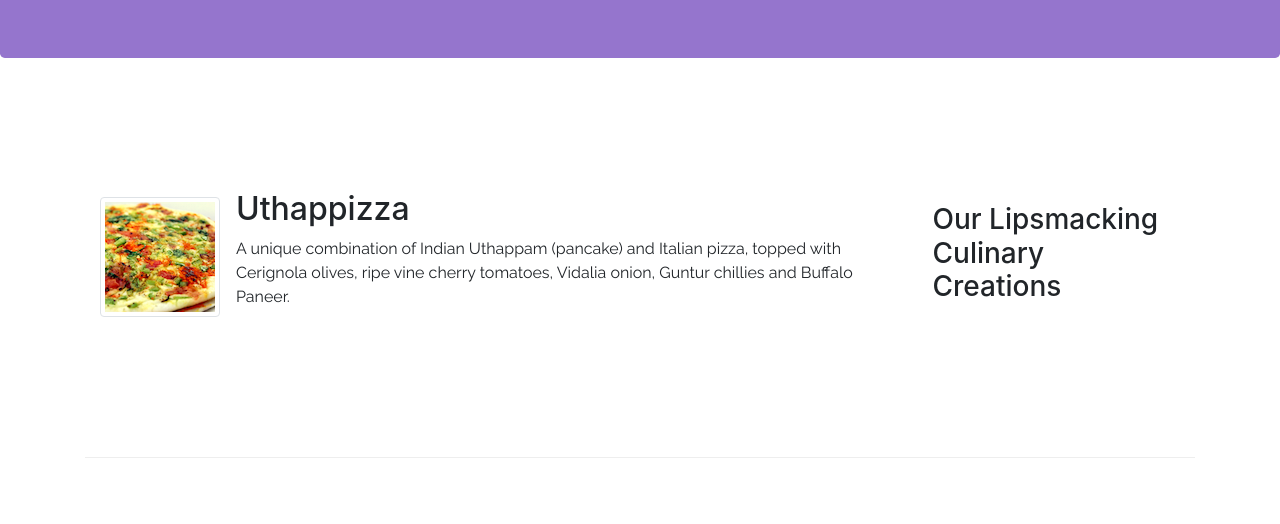
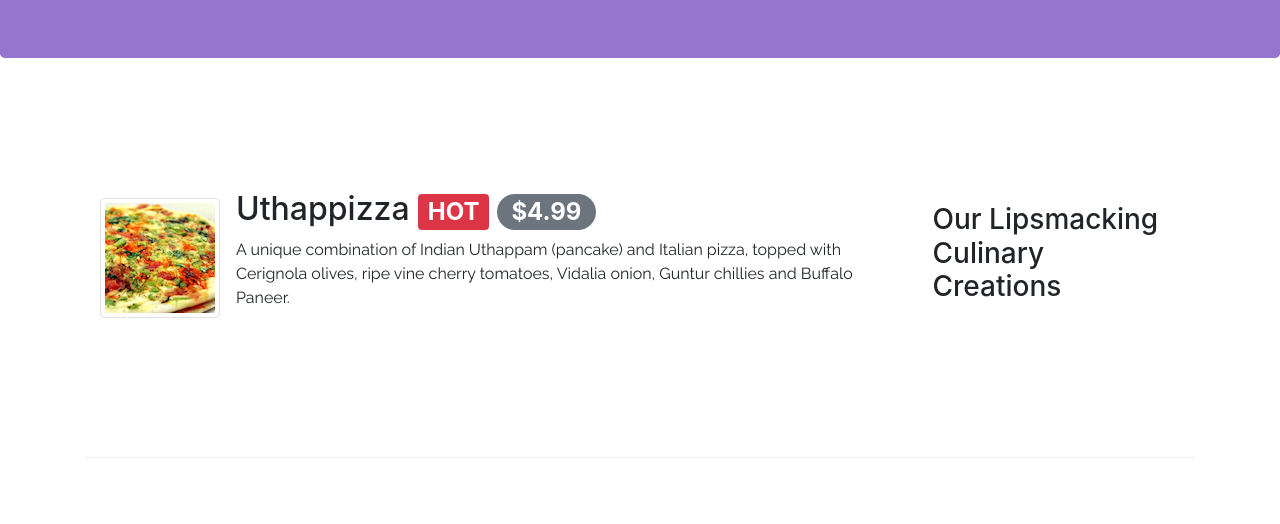
Before and after one commit to classydraught/robovidhya, a website: page index.html in a window 1280 px wide. Shown: the part 276-800 px from the top of the page. Drawn offline with nearby package versions, Linux system fonts and the light colour scheme.

Commit message:
aleting users

```diff
--- a/index.html
+++ b/index.html
@@ -96,7 +96,12 @@
               alt="Uthappizza"
             />
             <div class="media-body">
-              <h2 class="mt-0">Uthappizza</h2>
+              <h2 class="mt-0">
+                Uthappizza <span class="badge badge-danger mr-2">HOT</span
+                ><span class="badge badge-pill badge-secondary mr-2">
+                  $4.99</span
+                >
+              </h2>
               <p class="d-none d-sm-block">
                 A unique combination of Indian Uthappam (pancake) and Italian
                 pizza, topped with Cerignola olives, ripe vine cherry tomatoes,
```
